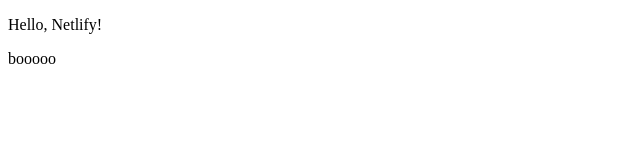
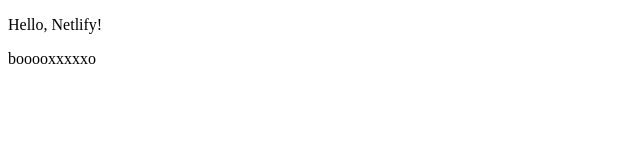
Before and after one commit to Takazudo/netlify-tryout, a plain HTML site: page index.html in a window 1280 px wide. Shown: the full height of the page, 0-640 px from the left. Drawn offline with Linux system fonts and the light colour scheme.

Commit message:
sosososos

```diff
--- a/index.html
+++ b/index.html
@@ -6,6 +6,6 @@
 </head>
 <body>
 <p>Hello, Netlify!</p>
-<p>booooo</p>
+<p>booooxxxxxo</p>
 </body>
 </html>
```
